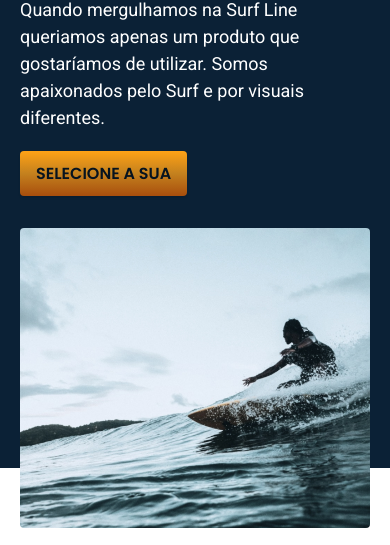
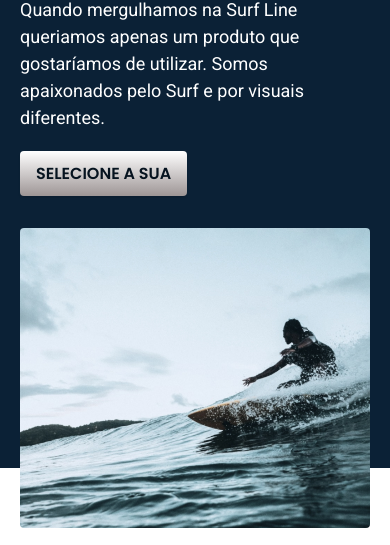
Before and after one commit to Skitttz/SurfCurse, a plain HTML site: page index.html in a window 390 px wide. Shown: the part 299-844 px from the top of the page. Drawn offline with Linux system fonts and the light colour scheme; files whose address does not match are found by name.

Commit message:
update responsive and button

```diff
--- a/css/utilidades/componentes.css
+++ b/css/utilidades/componentes.css
@@ -10,17 +10,18 @@
 .botao {
   display: inline-block;
   padding: 16px 32px;
-  background: linear-gradient(#ffa216, #c4811e, #a84e0d);
+  background: linear-gradient(180deg, #FFFFFF 0.01%, #9D9595 100%);
   border-radius: 4px;
   box-shadow: 0px 2px 2px rgba(0, 0, 0, 0.1);
   text-transform: uppercase;
   color: #06131f;
   font: 600 1.125rem/1.35 "Poppins", sans-serif;
   max-width: max-content;
+  border: none;
 }
 
 .botao:hover {
-  background: linear-gradient(#ffa000, #c17113, #a14e00);
+  background: linear-gradient(180deg, #FFFFFF 0.01%, #9D9595 50%);
 }
 
 .botao.secundario {
```
